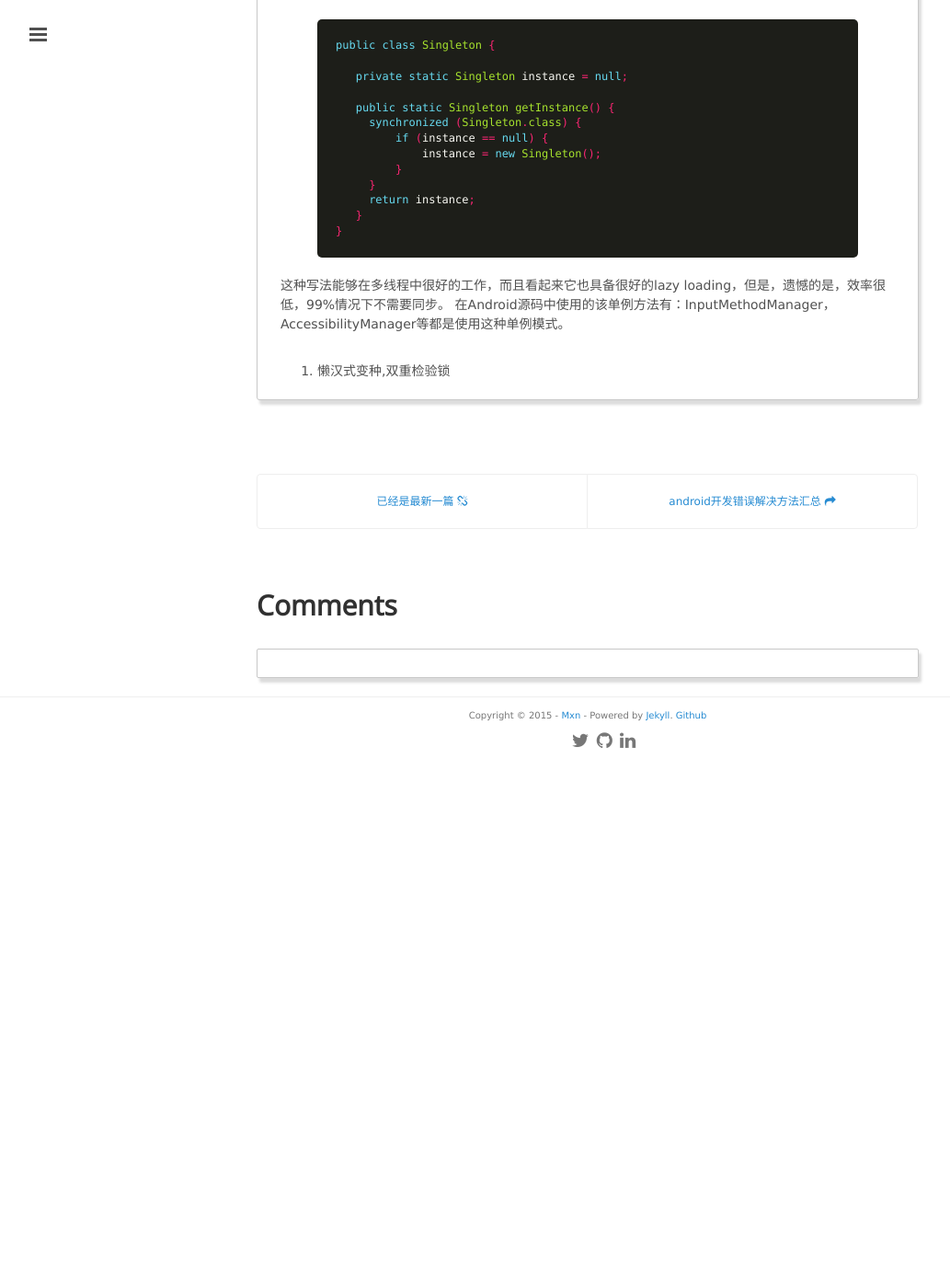
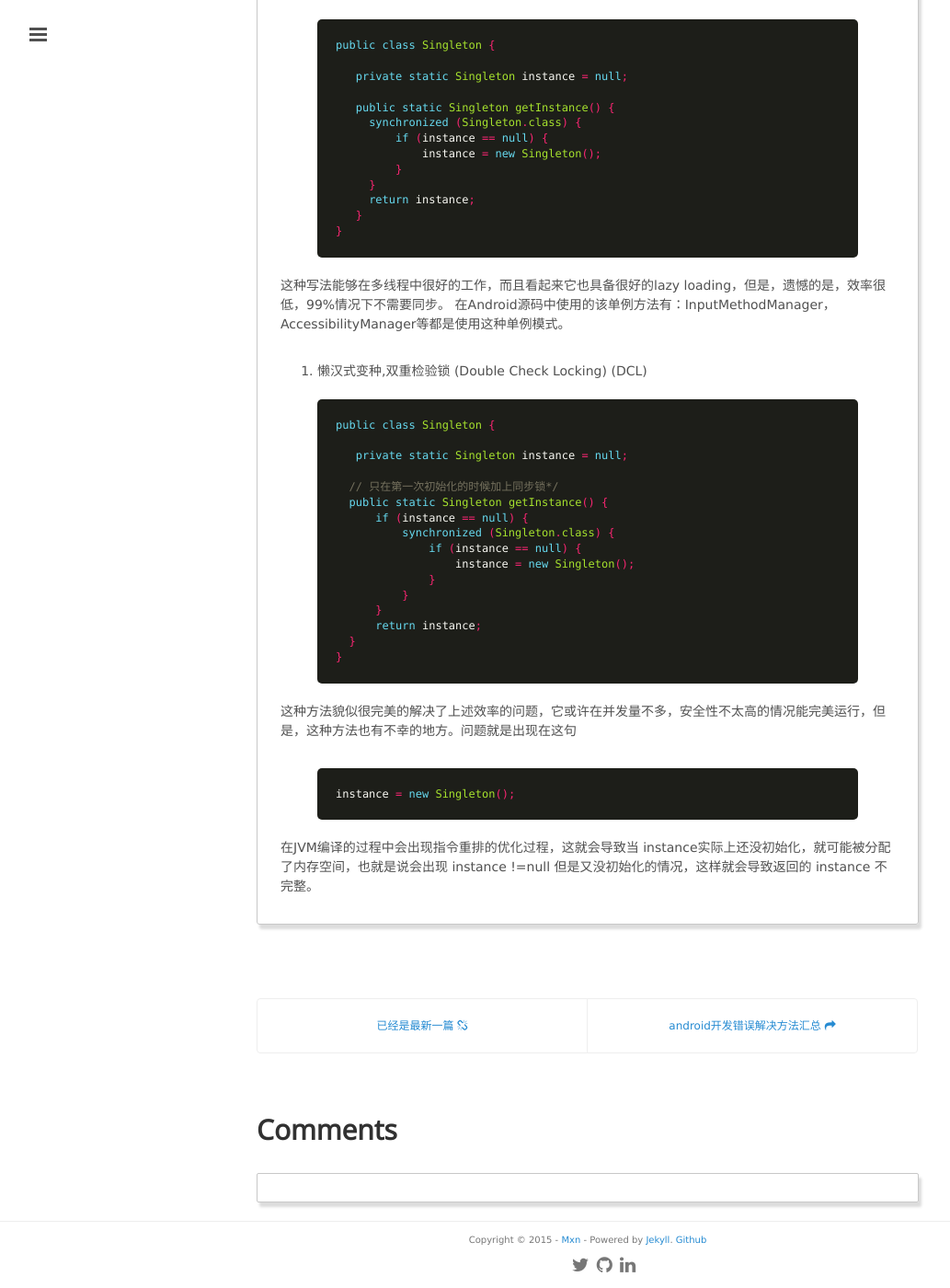
Before and after one commit to mxn21/mxn21.github.io, a Jekyll site: the page built from _posts/2015-5-28-android单例模式分析.md, in a window 1280 px wide and 1400 px high, scrolled down 1547 px. Shown: the whole window at 92% size, without its empty margins (1-1034 px from the left). Built offline with Jekyll 4.4.1, drawn with Linux system fonts in a browser that asks for light colours; Markdown is read by kramdown in place of the engine named in the settings; comment, search, counter and statistics services are not loaded; before the commit the page ends 2377 px from its top, so only the background shows below that.

Commit message:
Update 2015-5-28-android单例模式分析.md

```diff
--- a/_posts/2015-5-28-android单例模式分析.md
+++ b/_posts/2015-5-28-android单例模式分析.md
@@ -93,4 +93,30 @@
 
 <!-- more -->
 
-3. 懒汉式变种,双重检验锁
+3. 懒汉式变种,双重检验锁 (Double Check Locking) (DCL)
+
+{% highlight java %}
+public class Singleton {
+
+   private static Singleton instance = null;
+
+  // 只在第一次初始化的时候加上同步锁*/
+  public static Singleton getInstance() {
+      if (instance == null) {
+          synchronized (Singleton.class) {
+              if (instance == null) {
+                  instance = new Singleton();
+              }
+          }
+      }
+      return instance;
+  }
+}
+
+{% endhighlight %}
+
+这种方法貌似很完美的解决了上述效率的问题，它或许在并发量不多，安全性不太高的情况能完美运行，但是，这种方法也有不幸的地方。问题就是出现在这句
+{% highlight java %}
+instance = new Singleton();
+{% endhighlight %}
+在JVM编译的过程中会出现指令重排的优化过程，这就会导致当 instance实际上还没初始化，就可能被分配了内存空间，也就是说会出现 instance !=null 但是又没初始化的情况，这样就会导致返回的 instance 不完整。
```
